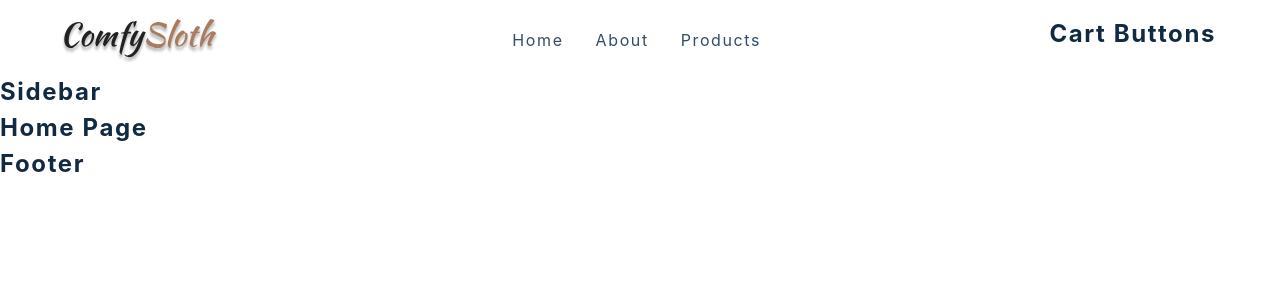
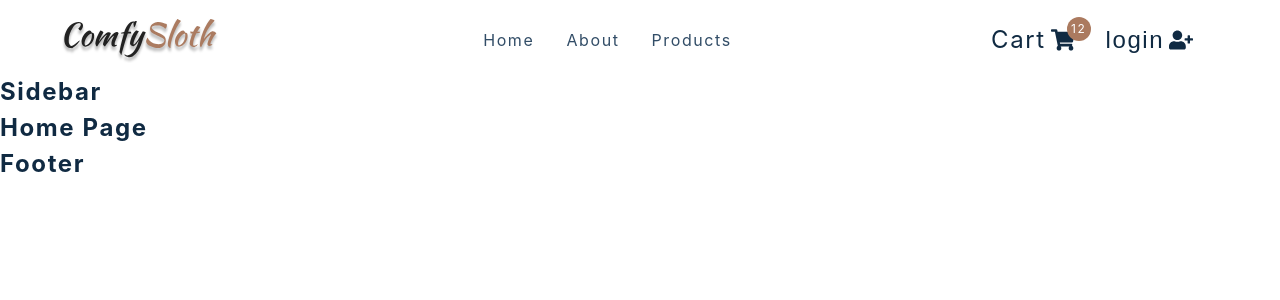
Before and after one commit to DoychinAlexandrov/Comfy-Sloth, a React (Create React App) app: page / in a window 1280 px wide. Shown: the top 300 px of the page. Built offline with nearby package versions, Linux system fonts and the light colour scheme; the HTML template or start-up script is replaced by a standard one.

Commit message:
update cartButtons

```diff
--- a/src/components/CartButtons.js
+++ b/src/components/CartButtons.js
@@ -7,7 +7,20 @@
 import { useUserContext } from '../context/user_context'
 
 const CartButtons = () => {
-  return <h4>cart buttons </h4>
+  return (
+    <Wrapper className='cart-btn-wrapper'>
+      <Link to="/cart" className='cart-btn'>
+        Cart
+        <span className='cart-container'>
+          <FaShoppingCart />
+          <span className='cart-value'>12</span>
+        </span>
+      </Link>
+      <button type='button' className='auth-btn'>
+        login <FaUserPlus />
+      </button>
+    </Wrapper>
+  )
 }
 
 const Wrapper = styled.div`
```
